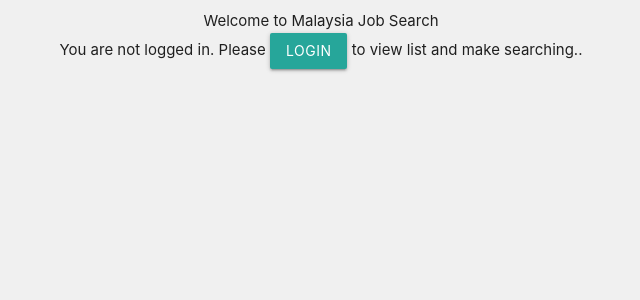
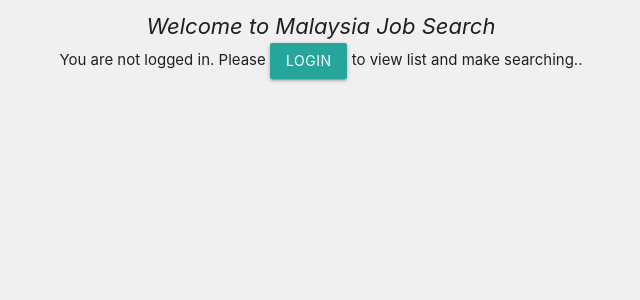
Before and after one commit to MKEL1243UTMKL/Job-Search-With-Login, a Django app: page / in a window 1280 px wide. Shown: the top 300 px of the page, without its empty margins (319-959 px from the left). Run offline with Django 3.2, Linux system fonts and the light colour scheme; some libraries are stand-ins or nearby versions.

Commit message:
Add files via upload

```diff
--- a/scrapper/templates/index.html
+++ b/scrapper/templates/index.html
@@ -27,7 +27,7 @@
   <a href="{% url 'logout' %}" class="waves-effect waves-light btn right">LOGOUT</a></p>
   <div id="root" ></div>
 {% else %}
-  <p class="center">Welcome to Malaysia Job Search<br>You are not logged in. Please <a href="{% url 'login' %}" class="waves-effect waves-light btn">LOGIN</a> to view list and make searching..</p>
+  <p class="center"><i style="font-size:22px">Welcome to Malaysia Job Search</i><br>You are not logged in. Please <a href="{% url 'login' %}" class="waves-effect waves-light btn">LOGIN</a> to view list and make searching..</p>
 {% endif %}
 {% endblock %}
 </div>
```
